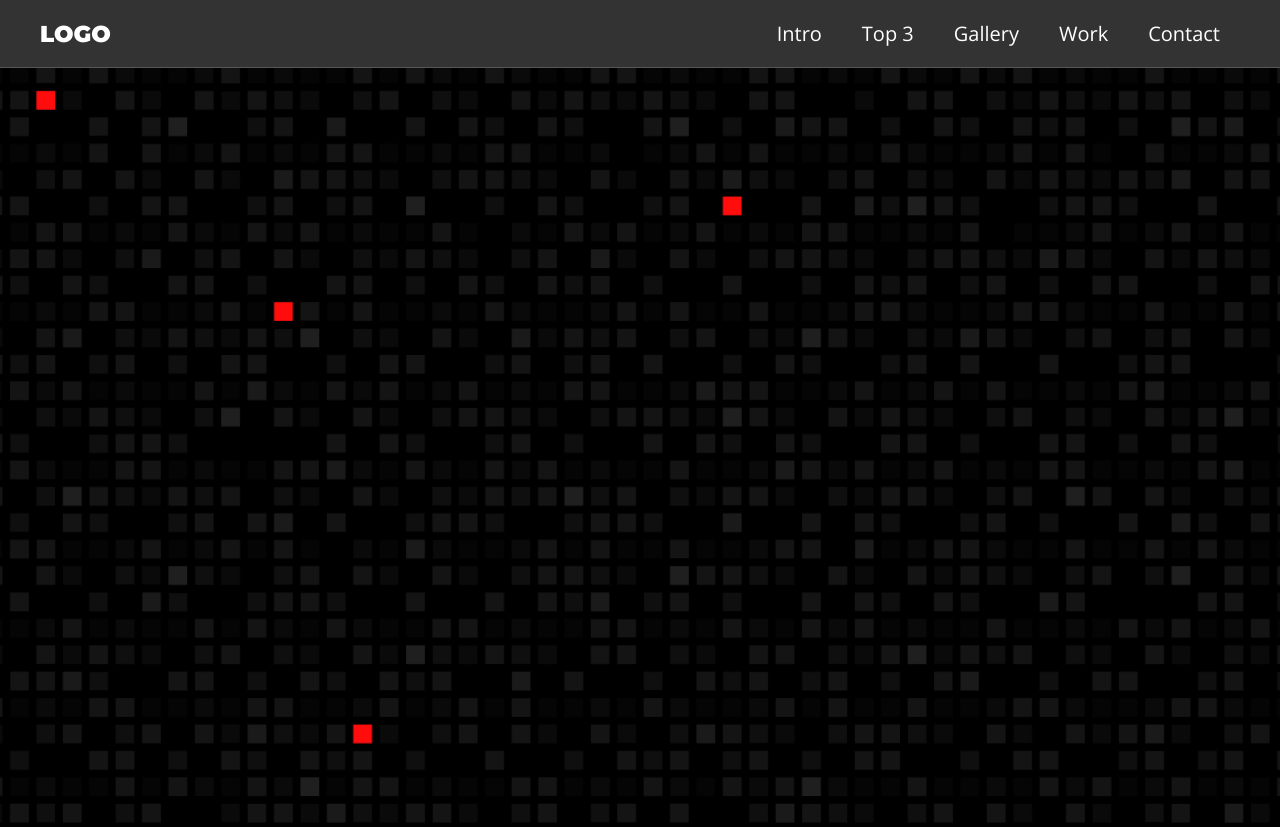
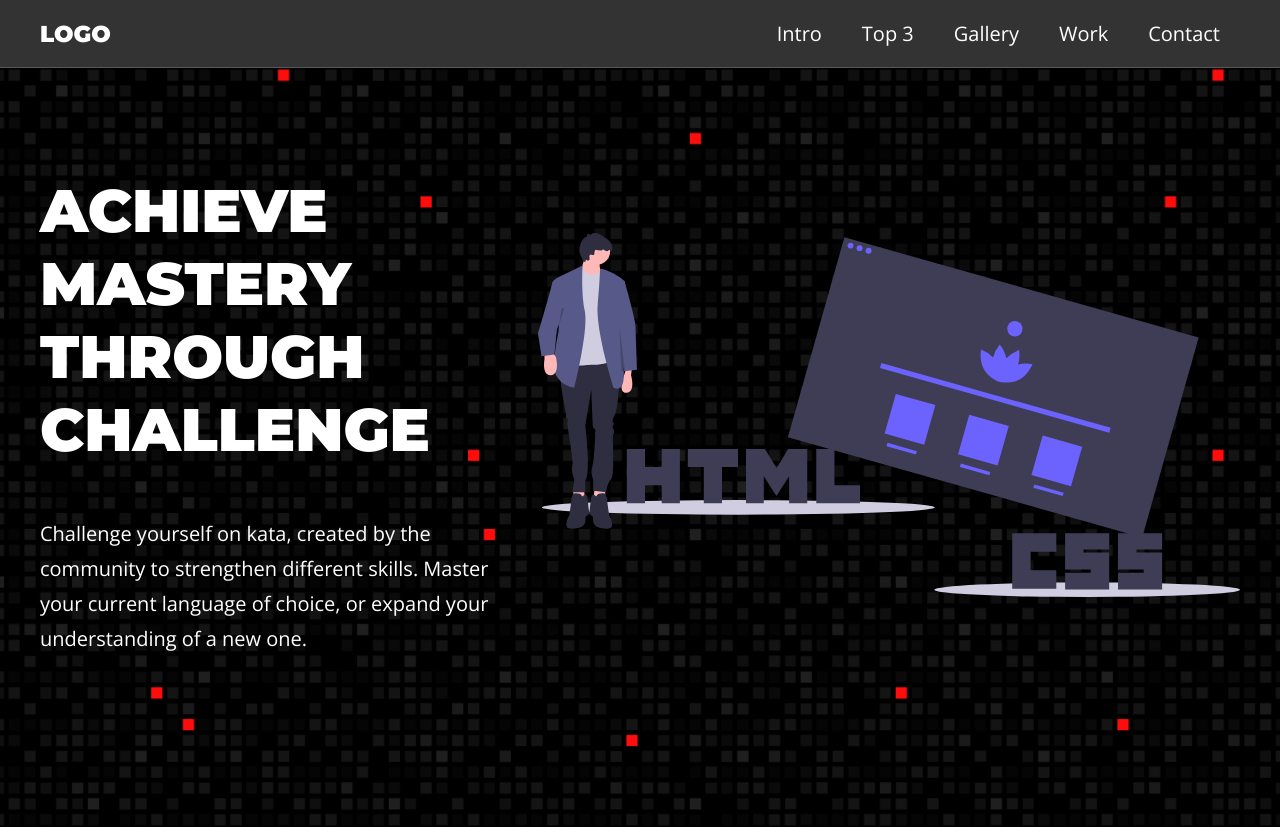
Before and after one commit to Lcsalvs/simple-landing-page, a plain HTML site: page Landing page/index.html in a window 1280 px wide. Shown: the top 827 px of the page. Drawn offline with nearby package versions, Linux system fonts and the light colour scheme.

Commit message:
Atualizado a primeira section
Atualizado a primeira section e o readme

```diff
--- a/Landing page/css/classes.css
+++ b/Landing page/css/classes.css
@@ -27,6 +27,7 @@
     left: 0;
     right: 0;
     width: 100%;
+    z-index: 1;
     border-bottom: 0.1rem solid rgba(238, 238, 238, 0.192);
 }
 
@@ -37,3 +38,7 @@
     padding-top: 0;
     padding-bottom: 0;
 }
+
+.menu-spacing{
+    height: 65px;
+}
--- a/Landing page/css/elements.css
+++ b/Landing page/css/elements.css
@@ -23,7 +23,6 @@
 }
 
 h2{
-    font-size: 5.5rem;
     text-transform: uppercase;
 }
 
@@ -46,3 +45,7 @@
     font-size: 3.5rem;
     text-transform: uppercase;
 }
+
+p{
+    line-height: 3.5rem;
+}
--- a/Landing page/css/style.css
+++ b/Landing page/css/style.css
@@ -45,3 +45,28 @@
 .menu section h1 a:hover{
     color: rgb(240, 80, 40);
 }
+
+.intro-content{
+    position: relative;
+    top: -8rem;
+    display: grid;
+    grid-template-columns: 1fr 1.5fr;
+    gap: var(--gap);
+    height: 100vh;
+}
+
+.intro-text-content, .intro-img{
+    display: flex;
+    flex-flow: column wrap;
+    justify-content: center;
+}
+
+.intro-text-content h2{
+    font-size: 6rem;
+    margin-bottom: 5rem;
+}
+
+.intro-img img{
+    max-width: 100%;
+    height: auto;
+}
--- a/Landing page/index.html
+++ b/Landing page/index.html
@@ -13,7 +13,7 @@
 </head>
 <body class="main-bg">
     <aside class="menu">
-        <section class="main-content menu-content">
+        <div class="main-content menu-content">
             <h1><a href="#">LOGO</a></h1>
         <nav>
             <ul>
@@ -24,10 +24,27 @@
                 <li><a href="#">Contact</a></li>
             </ul>
         </nav>
-        </section>
+    </div>
     </aside>
 
-    <section class="section"></section>
-    <section class="section"></section>
+    <div class="menu-spacing"></div>
+
+    <section class="intro main-bg section">
+        <div class="main-content intro-content">
+            <div class="intro-text-content">
+                <h2>Achieve mastery through challenge</h2>
+                <p>Challenge yourself on kata, created by the community to strengthen different skills. Master your current language of choice, or expand your understanding of a new one.</p>
+            </div>
+            <div class="intro-img">
+                <img src="./img/html-css-img.svg" alt="Um desenho de um rapaz ao lado da logo HTML, uma espécie de quadro ao lado e um pouco em baixo, a logo do CSS">
+            </div>
+        </div>
+    </section>
+
+
+    <section class="white-bg section">
+
+    </section>
+
 </body>
 </html>
```
Also changed, not shown: Landing page/img/html-css-img.svg (added), Landing page/img/js-htm-css.svg (added), 1 other file.
